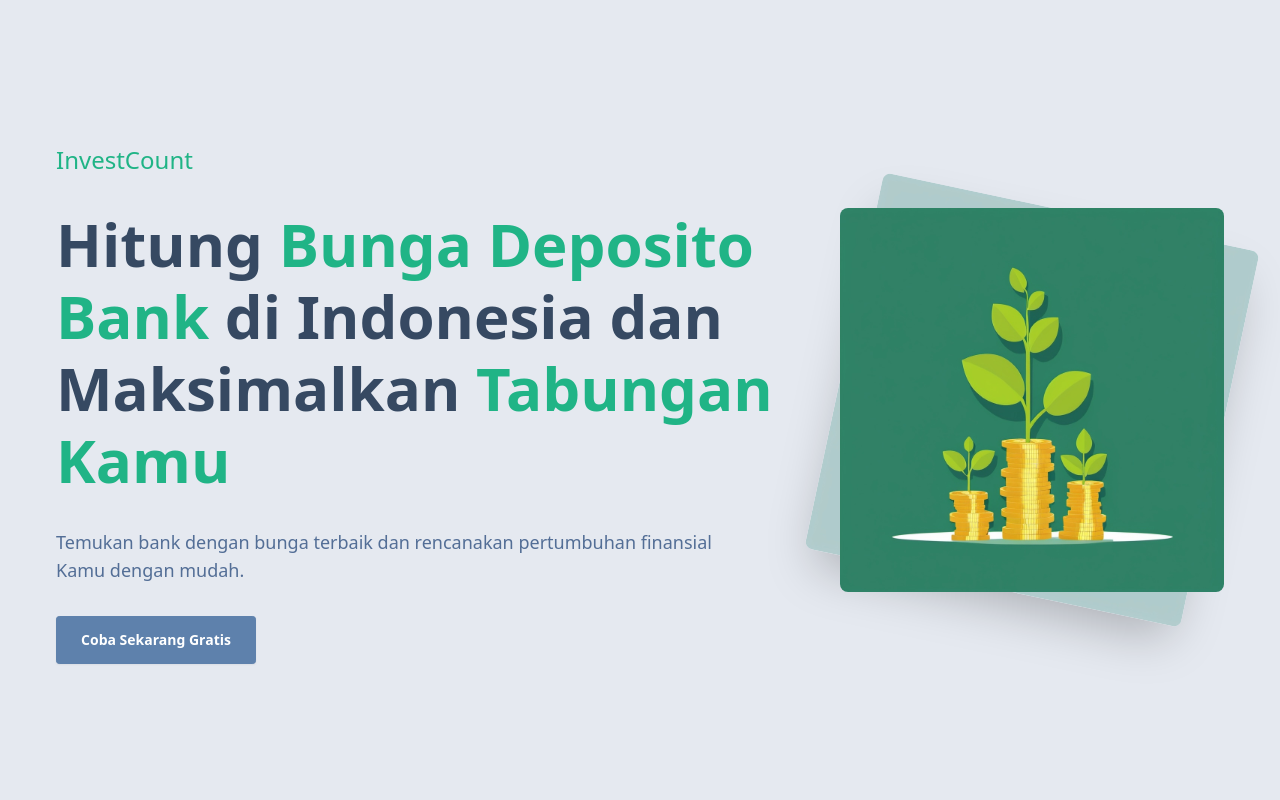
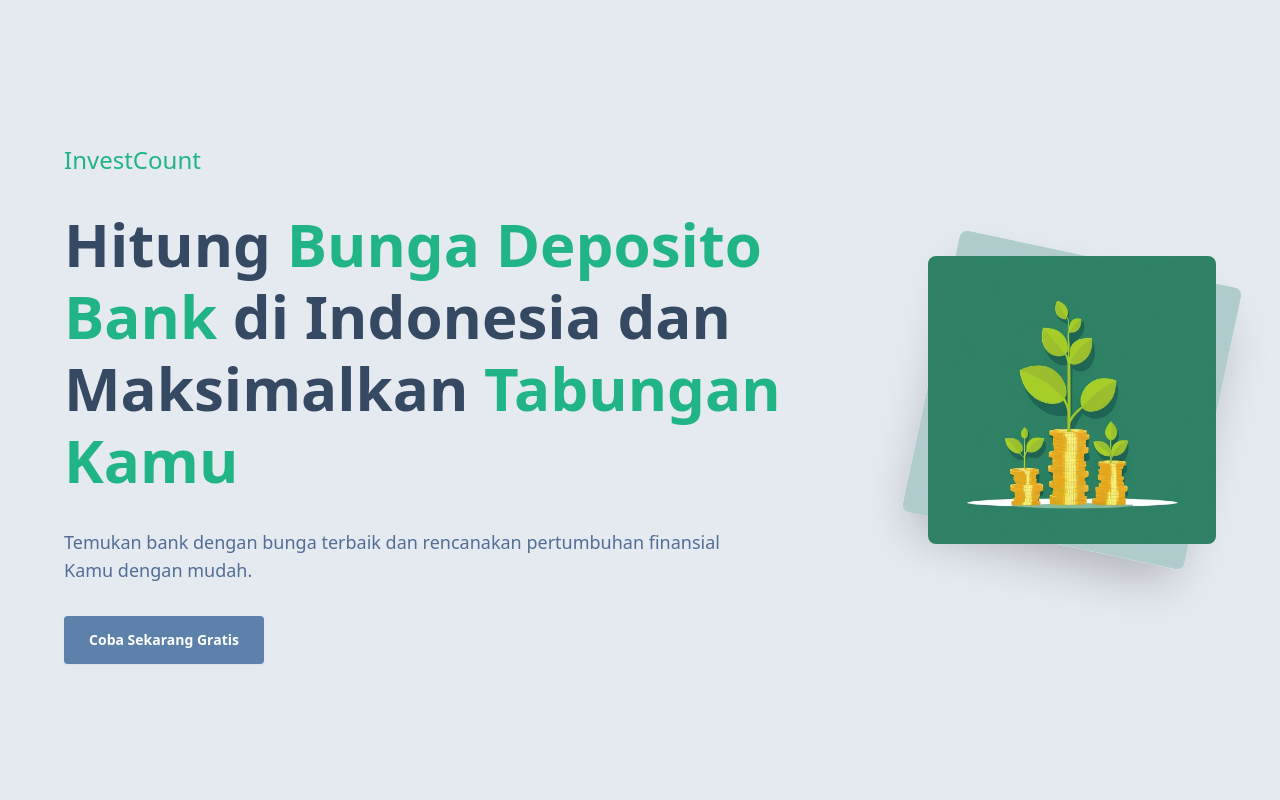
Before and after one commit to HellBus1/InvestCount, a React (Vite) app: page / in a window 1280 px wide. Shown: the top 800 px of the page. Built offline with nearby package versions, Linux system fonts and the light colour scheme.

Commit message:
Feat feature/seo-improvement: Change hero image size

```diff
--- a/src/pages/HomePage/components/Hero/Hero.tsx
+++ b/src/pages/HomePage/components/Hero/Hero.tsx
@@ -30,7 +30,7 @@ const Hero = (props: HeroProps) => {
 
   return (
     <motion.div
-      className='relative hero bg-base-200 min-h-screen px-10 py-10'
+      className='relative hero bg-base-200 min-h-screen px-12 py-10'
       initial='hidden'
       animate='visible'
       variants={containerVariants}
--- a/src/pages/HomePage/components/Hero/HeroImage.tsx
+++ b/src/pages/HomePage/components/Hero/HeroImage.tsx
@@ -8,12 +8,12 @@ const HeroImage = () => {
     <div className='relative my-10'>
       <img
         src={getImagePath(GROW_MONEY_IMAGE)}
-        className='max-w-sm rounded-lg w-74'
+        className='max-w-sm rounded-lg w-72'
         alt='Grow Money'
       />
       <img
         src={getImagePath(GROW_MONEY_IMAGE_BACK)}
-        className='max-w-sm rounded-lg shadow-2xl w-74 absolute top-0 z-[-99] rotate-12'
+        className='max-w-sm rounded-lg shadow-2xl w-74 absolute top-0 z-[-99] rotate-12 w-72'
         alt='Grow Money'
       />
     </div>
```
